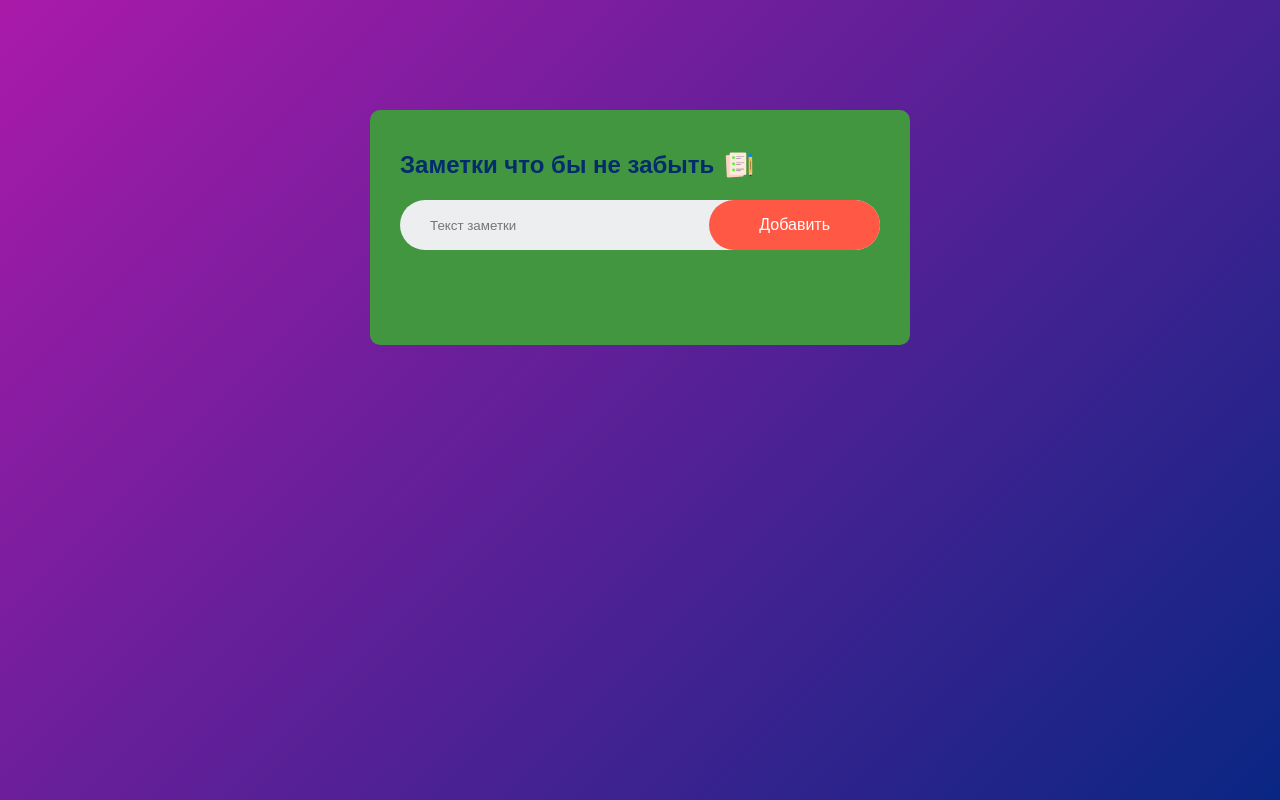
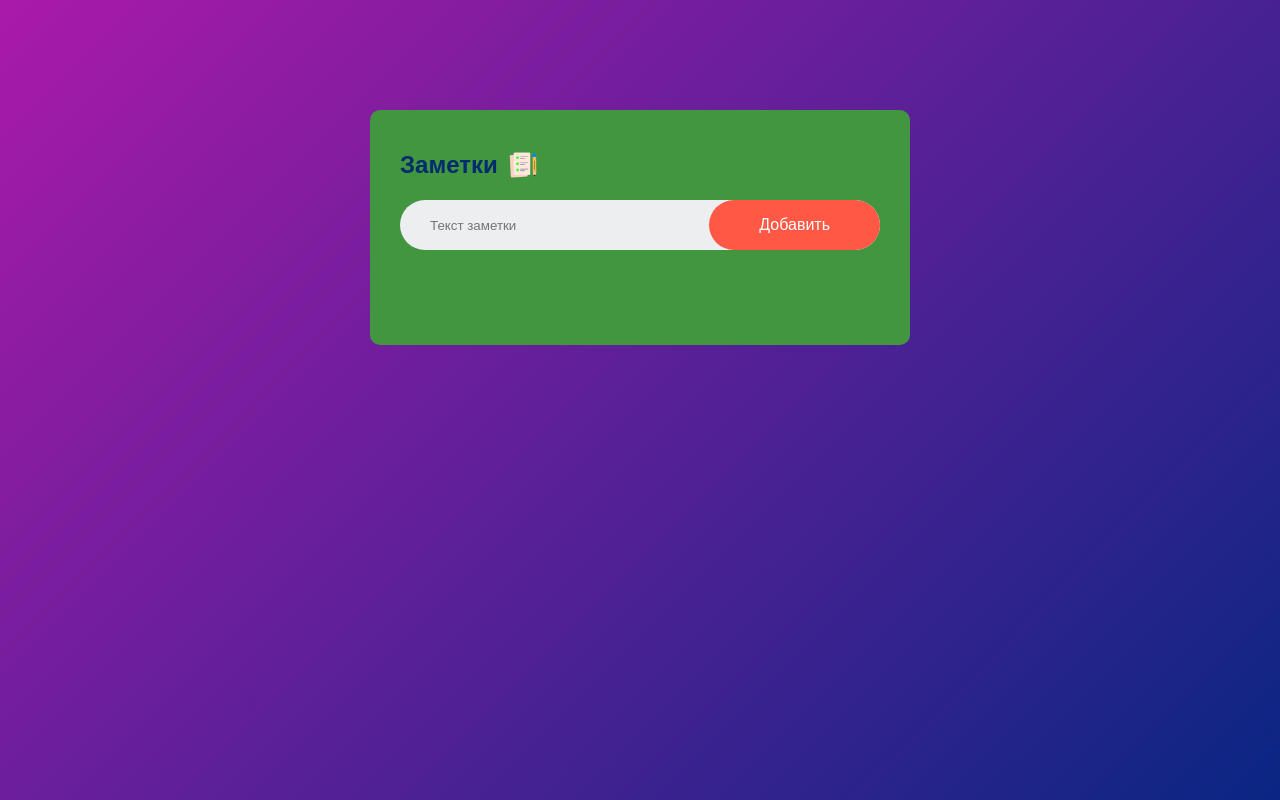
Before and after one commit to Orehnik/module3_Movie_List, a plain HTML site: page index.html in a window 1280 px wide. Drawn offline with Linux system fonts and the light colour scheme.

Commit message:
Update index.html

```diff
--- a/index.html
+++ b/index.html
@@ -9,7 +9,7 @@
 <body>
 <div class="container">
     <div class="todo-app">
-        <h2>Заметки что бы не забыть <img src="images/icon.png"></h2>
+        <h2>Заметки <img src="images/icon.png"></h2>
         <div class="row">
             <input class="input-box" type="text" id="input-box" placeholder="Текст заметки">
             <button onclick="addTask()" class="add_btn">Добавить</button>
```
